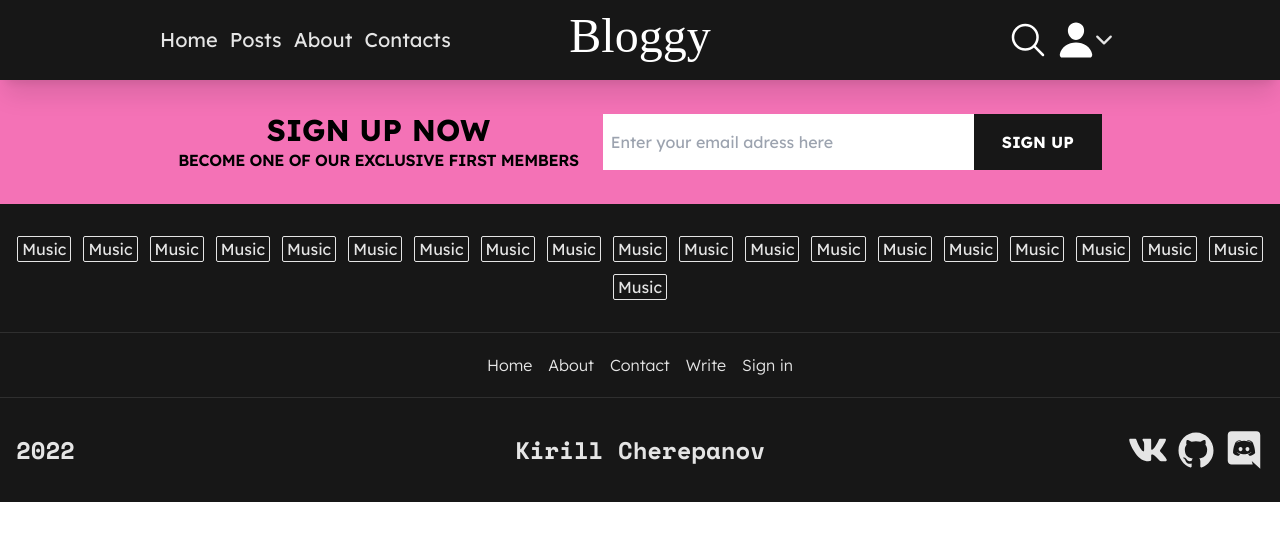
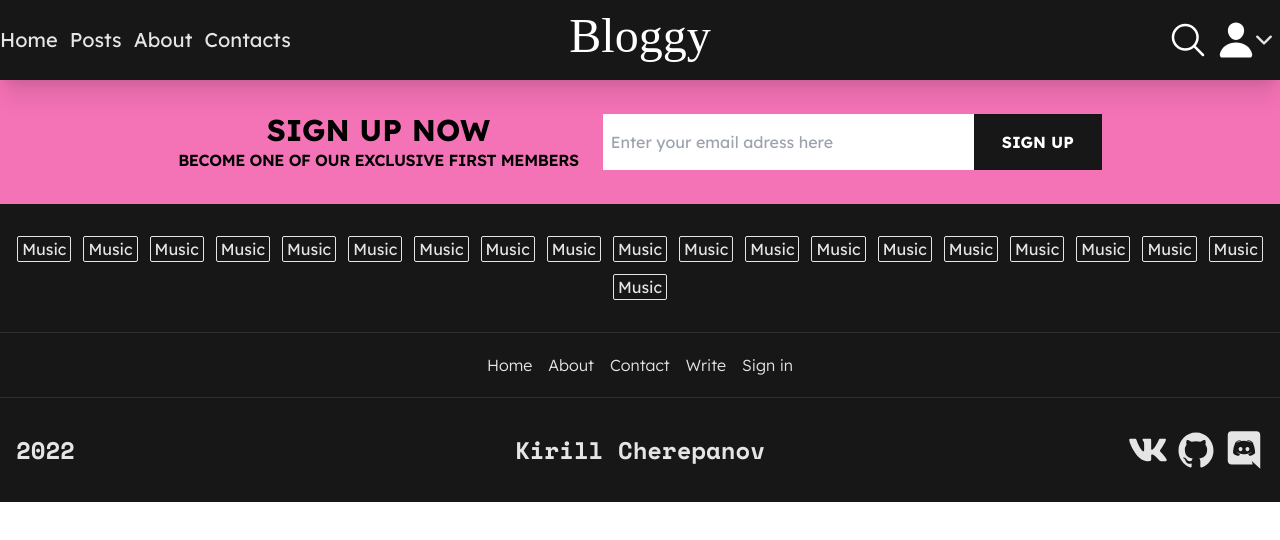
Before and after one commit to Kirill-Cherepanov/Bloggy, a React (Create React App) app in the folder client/: page / in a window 1280 px wide. Shown: the top 540 px of the page. Built offline with nearby package versions, Linux system fonts and the light colour scheme; a web font is replaced by a local one.

Commit message:
fix: change header max width

```diff
--- a/client/src/components/Footer/Footer.tsx
+++ b/client/src/components/Footer/Footer.tsx
@@ -11,7 +11,7 @@ export default function Footer() {
 
   return (
     <footer className="bg-secondary-900 text-secondary-200">
-      <div className="SIGNUP max-w-7xl mx-auto px-4 py-5 lg:py-8 bg-accent-400 text-secondary-1000">
+      <div className="max-w-7xl mx-auto px-4 py-5 lg:py-8 bg-accent-400 text-secondary-1000">
         <div className="text-center lg:flex justify-center items-center gap-6">
           <div>
             <div className="text-2xl xs:text-3xl font-semibold md:font-bold uppercase">
--- a/client/src/components/Topbar/Topbar.tsx
+++ b/client/src/components/Topbar/Topbar.tsx
@@ -15,7 +15,7 @@ export default function TopBar() {
 
   return (
     <header className="z-10 shadow-xl sticky top-0 bg-secondary-900 text-secondary-200 h-20">
-      <div className="px-2 md:px-8 mx-auto flex justify-center items-center max-w-5xl h-full">
+      <div className="px-2 md:px-8 xl:px-0 mx-auto flex justify-center items-center max-w-7xl h-full">
         <TopbarNavigation
           links={[
             ['Home', '/'],
--- a/client/src/pages/Homepage/Homepage.tsx
+++ b/client/src/pages/Homepage/Homepage.tsx
@@ -26,8 +26,8 @@ export default function Home() {
 
   return (
     <>
-      <main className="HOMEPAGE min-h-screen bg-main">
-        {/* <HeroSection bgImage={bgImage} />
+      {/*<main className="min-h-screen bg-main">
+         <HeroSection bgImage={bgImage} />
         <section className="OUR_POSTS px-10">
           <h2 className="font-space-mono text-3xl text-center my-8">
             Our posts
@@ -83,9 +83,9 @@ export default function Home() {
             Popular blogs
           </h2>
           <BlogSwiper mockImage={mockImage} />
-        </section> */}
-        <Footer />
-      </main>
+        </section>
+      </main>*/}
+      <Footer />
     </>
   );
 }
```
